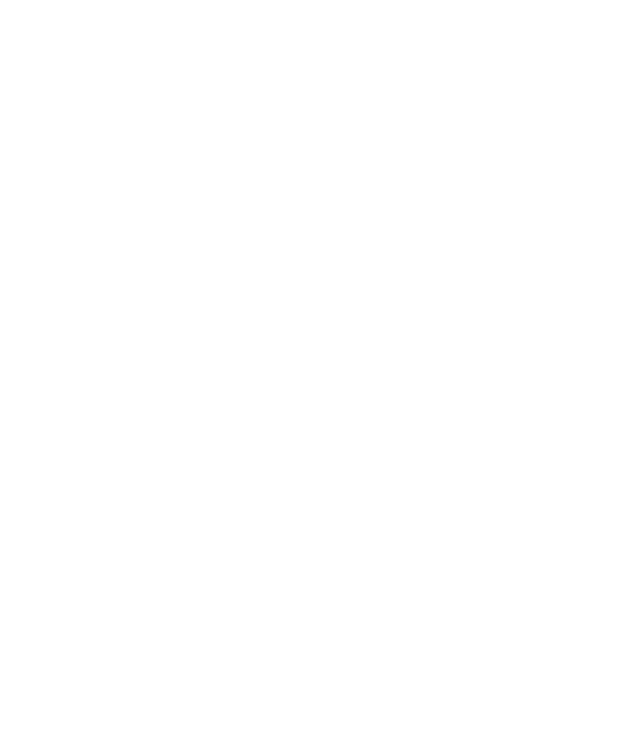
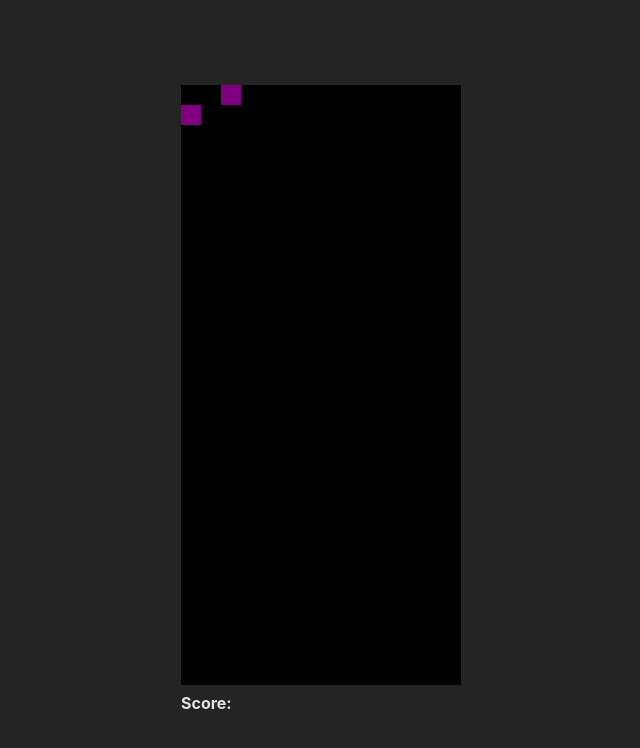
Before and after one commit to sonnymijael/tetris-vanilla-ts-for-fun, a website built with Vite: page index.html in a window 1280 px wide. Shown: the whole page, without its empty margins (319-959 px from the left). Built offline with nearby package versions, Linux system fonts and the light colour scheme.

Commit message:
core/ with interfaces, services and enums

```diff
--- /dev/null
+++ b/core/interface/piece.ts
@@ -0,0 +1,4 @@
+export interface Piece {
+  position: { x: number; y: number };
+  shape: number[][];
+}
--- a/index.html
+++ b/index.html
@@ -4,10 +4,13 @@
     <meta charset="UTF-8" />
     <link rel="icon" type="image/svg+xml" href="/vite.svg" />
     <meta name="viewport" content="width=device-width, initial-scale=1.0" />
-    <title>Vite + TS</title>
+    <title>Tetris with TS</title>
   </head>
   <body>
-    <div id="app"></div>
+    <div id="app">
+      <canvas> </canvas>
+    </div>
+    <strong>Score: <span></span></strong>
     <script type="module" src="/src/main.ts"></script>
   </body>
 </html>
--- /dev/null
+++ b/src/core/enums/display.ts
@@ -0,0 +1,5 @@
+export enum DISPLAY {
+  BLOCK_SIZE = 20,
+  BOARD_WIDTH = 14,
+  BOARD_HEIGHT = 30,
+}
--- /dev/null
+++ b/src/core/enums/index.ts
@@ -0,0 +1,2 @@
+export * from "./key";
+export * from "./display";
--- /dev/null
+++ b/src/core/enums/key.ts
@@ -0,0 +1,6 @@
+export enum KEY {
+  UP = "ArrowUp",
+  DOWN = "ArrowDown",
+  RIGHT = "ArrowRight",
+  LEFT = "ArrowLeft",
+}
--- /dev/null
+++ b/src/core/interface/board.ts
@@ -0,0 +1,5 @@
+export interface Board {
+  width: number;
+  height: number;
+  grid: number[][];
+}
--- /dev/null
+++ b/src/core/interface/index.ts
@@ -0,0 +1,2 @@
+export * from "./piece";
+export * from "./board";
--- /dev/null
+++ b/src/core/interface/piece.ts
@@ -0,0 +1,4 @@
+export interface Piece {
+  position: { x: number; y: number };
+  shape: number[][];
+}
--- /dev/null
+++ b/src/core/services/board-service.ts
@@ -0,0 +1,56 @@
+import { Board, Piece } from "../interface";
+
+export class BoardService {
+  private board: Board;
+
+  constructor(width: number, height: number) {
+    this.board = {
+      width,
+      height,
+      grid: this.createBoard(width, height),
+    };
+  }
+
+  private createBoard(width: number, height: number): number[][] {
+    return Array.from({ length: height }, () => new Array(width).fill(0));
+  }
+
+  public getBoard(): Board {
+    return this.board;
+  }
+
+  public solidifyPiece(piece: Piece): void {
+    piece.shape.forEach((row, y) => {
+      row.forEach((value, x) => {
+        if (value === 1) {
+          this.board.grid[y + piece.position.y][x + piece.position.x] + 1;
+        }
+      });
+    });
+  }
+
+  public checkCollision(piece: Piece): boolean {
+    return piece.shape.some((row, y) => {
+      row.some(
+        (value, x) =>
+          value !== 0 &&
+          (this.board.grid[y + piece.position.y] &&
+            this.board.grid[y + piece.position.y][x + piece.position.x]) !== 0,
+      );
+    });
+  }
+
+  public clearRows(): number {
+    let clearedRows = 0;
+
+    for (let y = 0; y < this.board.height; y++) {
+      if (this.board.grid[y].every((value) => value === 1)) {
+        this.board.grid.splice(y, 1);
+        this.board.grid.unshift(new Array(this.board.width).fill(0));
+        clearedRows++;
+      }
+    }
+
+    return clearedRows;
+  }
+}
--- /dev/null
+++ b/src/core/services/game-service.ts
@@ -0,0 +1,85 @@
+import { BoardService, PieceService } from ".";
+import { Piece } from "../interface";
+import { DISPLAY, KEY } from "../enums";
+
+export class GameService {
+  private pieceService: PieceService;
+  private boardService: BoardService;
+  private currentPiece: Piece;
+  private score: number = 0;
+  private lastDropTime: number = 0;
+  private dropInterval: number = 1000;
+
+  private canvasWidth: number = DISPLAY.BLOCK_SIZE * DISPLAY.BOARD_WIDTH;
+  private canvasHeight: number = DISPLAY.BLOCK_SIZE * DISPLAY.BOARD_HEIGHT;
+
+  constructor(boardService: BoardService, pieceService: PieceService) {
+    this.pieceService = pieceService;
+    this.boardService = boardService;
+    this.currentPiece = this.pieceService.createPiece();
+  }
+
+  public configureCanvas(canvas: HTMLCanvasElement): void {
+    canvas.width = this.canvasWidth;
+    canvas.height = this.canvasHeight;
+
+    const context = canvas.getContext("2d");
+    if (context) context.scale(DISPLAY.BLOCK_SIZE, DISPLAY.BLOCK_SIZE);
+  }
+
+  public update(deltaTime: number, context: CanvasRenderingContext2D): void {
+    this.lastDropTime += deltaTime;
+    if (this.lastDropTime > this.dropInterval) {
+      this.lastDropTime = 0;
+    }
+
+    this.draw(context);
+  }
+
+  public draw(context: CanvasRenderingContext2D): void {
+    const board = this.boardService.getBoard();
+
+    context.fillStyle = "#000";
+    context.fillRect(0, 0, this.canvasWidth, this.canvasHeight);
+
+    board.grid.forEach((row, y) => {
+      row.forEach((value, x) => {
+        if (value !== 0) {
+          context.fillStyle = "white";
+          context.fillRect(x, y, 1, 1);
+        }
+      });
+    });
+
+    this.currentPiece.shape.forEach((row, y) => {
+      row.forEach((value, x) => {
+        if (value === 0) {
+          context.fillStyle = "purple";
+          context.fillRect(
+            x + this.currentPiece.position.x,
+            y + this.currentPiece.position.y,
+            1,
+            1,
+          );
+        }
+      });
+    });
+  }
+
+  public handleKeyPress(event: KeyboardEvent): void {
+    switch (event.key) {
+      case KEY.LEFT:
+        console.log("left");
+        break;
+      case KEY.RIGHT:
+        console.log("rigth");
+        break;
+      case KEY.DOWN:
+        console.log("down");
+        break;
+      case KEY.UP:
+        console.log("up");
+        break;
+    }
+  }
+}
--- /dev/null
+++ b/src/core/services/index.ts
@@ -0,0 +1,3 @@
+export * from "./board-service";
+export * from "./piece-service";
+export * from "./game-service";
--- /dev/null
+++ b/src/core/services/piece-service.ts
@@ -0,0 +1,72 @@
+import { Piece } from "../interface";
+
+export class PieceService {
+  private pieces: Piece[] = [
+    {
+      // Pieza O
+      shape: [
+        [1, 1],
+        [1, 1],
+      ],
+      position: { x: 0, y: 0 },
+    },
+    {
+      // Pieza I
+      shape: [[1, 1, 1, 1]],
+      position: { x: 0, y: 0 },
+    },
+    {
+      // Pieza T
+      shape: [
+        [0, 1, 0],
+        [1, 1, 1],
+      ],
+      position: { x: 0, y: 0 },
+    },
+    {
+      // Pieza L
+      shape: [
+        [0, 0, 1],
+        [1, 1, 1],
+      ],
+      position: { x: 0, y: 0 },
+    },
+    {
+      // Pieza J
+      shape: [
+        [1, 0, 0],
+        [1, 1, 1],
+      ],
+      position: { x: 0, y: 0 },
+    },
+    {
+      // Pieza S
+      shape: [
+        [0, 1, 1],
+        [1, 1, 0],
+      ],
+      position: { x: 0, y: 0 },
+    },
+    {
+      // Pieza Z
+      shape: [
+        [1, 1, 0],
+        [0, 1, 1],
+      ],
+      position: { x: 0, y: 0 },
+    },
+  ];
+
+  public createPiece(): Piece {
+    const piece = this.pieces[Math.floor(Math.random() * this.pieces.length)];
+    return { ...piece, position: { x: 0, y: 0 } };
+  }
+
+  public rotate(piece: Piece): Piece {
+    let rotatedShape = piece.shape
+      .map((_, index) => piece.shape.map((column) => column[index]))
+      .reverse();
+
+    return { ...piece, shape: rotatedShape };
+  }
+}
--- a/src/main.ts
+++ b/src/main.ts
@@ -1 +1,35 @@
 import "./style.css";
+import { BoardService, PieceService, GameService } from "./core/services";
+import { DISPLAY } from "./core/enums";
+
+document.addEventListener("DOMContentLoaded", () => {
+  const canvas = document.querySelector("canvas") as HTMLCanvasElement;
+  const context = canvas.getContext("2d") as CanvasRenderingContext2D;
+
+  const boardService = new BoardService(
+    DISPLAY.BOARD_WIDTH,
+    DISPLAY.BOARD_HEIGHT,
+  );
+  const pieceService = new PieceService();
+  const gameService = new GameService(boardService, pieceService);
+
+  gameService.configureCanvas(canvas);
+
+  document.addEventListener("keydown", (event) => {
+    gameService.handleKeyPress(event);
+  });
+
+  let lastTime = 1;
+
+  function gameLoop(time = 1) {
+    const deltaTime = time - lastTime;
+    lastTime = time;
+
+    gameService.update(deltaTime, context);
+    gameService.draw(context);
+
+    requestAnimationFrame(gameLoop);
+  }
+
+  gameLoop();
+});
--- a/src/style.css
+++ b/src/style.css
@@ -13,84 +13,22 @@
   -moz-osx-font-smoothing: grayscale;
 }
 
-a {
-  font-weight: 500;
-  color: #646cff;
-  text-decoration: inherit;
-}
-a:hover {
-  color: #535bf2;
+body {
+  margin: 0;
+  padding: 0;
+  display: grid;
+  place-content: center;
+  height: 100vh;
 }
 
-body {
-  margin: 0;
-  display: flex;
-  place-items: center;
-  min-width: 320px;
-  min-height: 100vh;
+section {
+  position: absolute;
+  background: black;
+  width: 100vw;
+  height: 100vh;
+  top: 0;
+  inset: 0;
+  display: grid;
+  font-size: 40px;
+  place-content: center;
 }
-
-h1 {
-  font-size: 3.2em;
-  line-height: 1.1;
-}
-
-#app {
-  max-width: 1280px;
-  margin: 0 auto;
-  padding: 2rem;
-  text-align: center;
-}
-
-.logo {
-  height: 6em;
-  padding: 1.5em;
-  will-change: filter;
-  transition: filter 300ms;
-}
-.logo:hover {
-  filter: drop-shadow(0 0 2em #646cffaa);
-}
-.logo.vanilla:hover {
-  filter: drop-shadow(0 0 2em #3178c6aa);
-}
-
-.card {
-  padding: 2em;
-}
-
-.read-the-docs {
-  color: #888;
-}
-
-button {
-  border-radius: 8px;
-  border: 1px solid transparent;
-  padding: 0.6em 1.2em;
-  font-size: 1em;
-  font-weight: 500;
-  font-family: inherit;
-  background-color: #1a1a1a;
-  cursor: pointer;
-  transition: border-color 0.25s;
-}
-button:hover {
-  border-color: #646cff;
-}
-button:focus,
-button:focus-visible {
-  outline: 4px auto -webkit-focus-ring-color;
-}
-
-@media (prefers-color-scheme: light) {
-  :root {
-    color: #213547;
-    background-color: #ffffff;
-  }
-  a:hover {
-    color: #747bff;
-  }
-  button {
-    background-color: #f9f9f9;
-  }
-}
--- a/tsconfig.json
+++ b/tsconfig.json
@@ -19,5 +19,5 @@
     "noUnusedParameters": true,
     "noFallthroughCasesInSwitch": true
   },
-  "include": ["src"]
+  "include": ["src", "src/main.ts"]
 }
```
Also changed, not shown: core/interface/index.ts (deleted), core/services/index.ts (deleted), src/typescript.svg (deleted).
